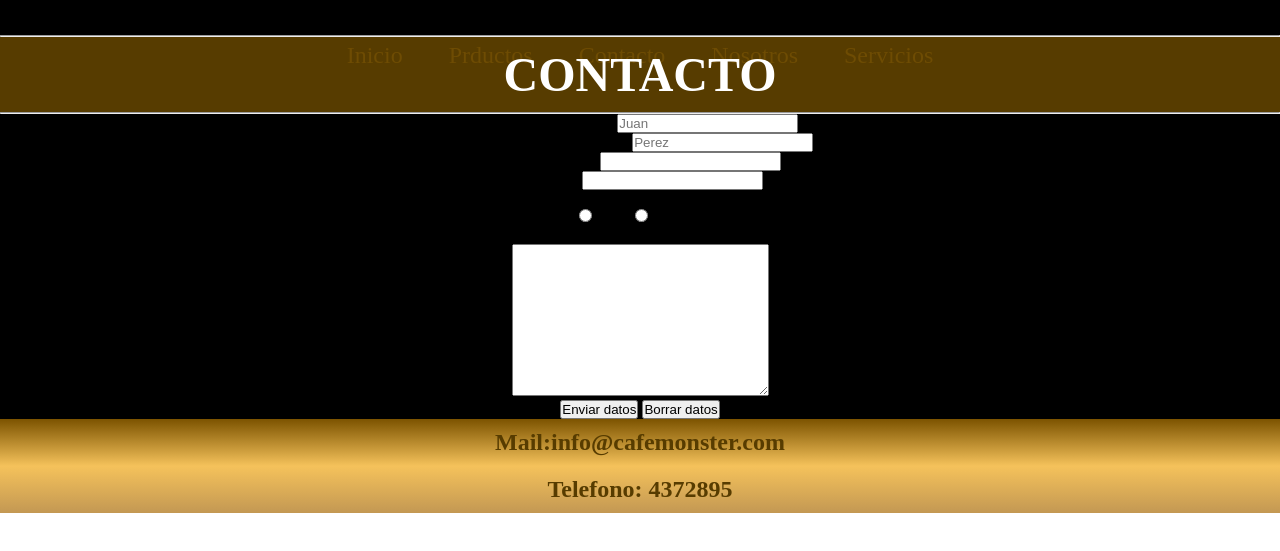
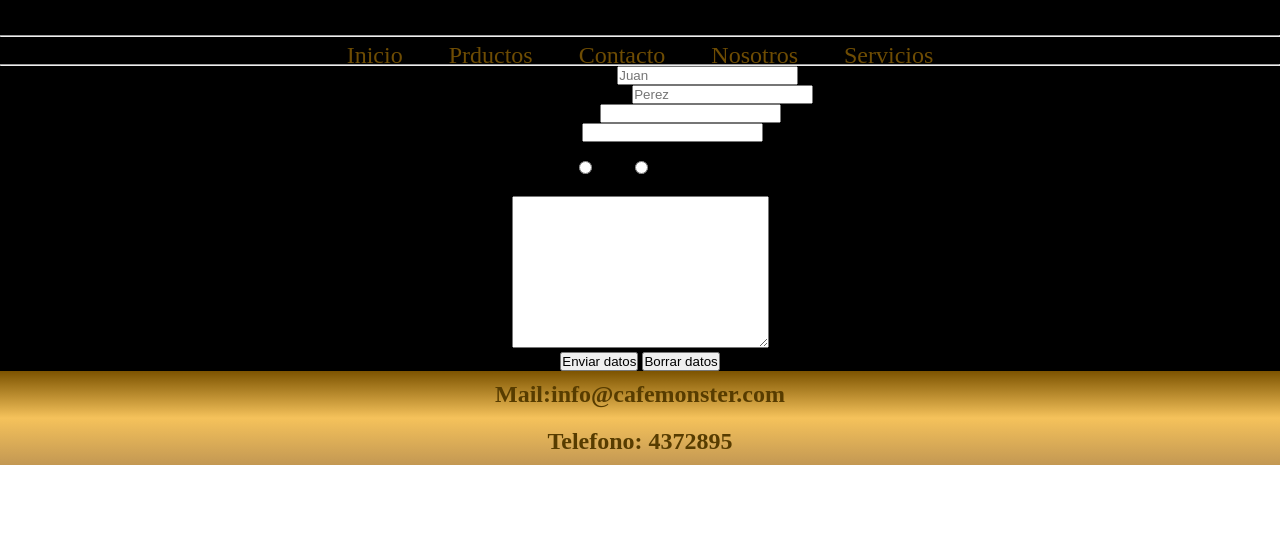
Before and after one commit to AgustinUbal/Pre-Entrega2, a plain HTML site: page paginas/contacto.html in a window 1280 px wide. Shown: the part 165-716 px from the top of the page. Drawn offline with Linux system fonts and the light colour scheme.

```diff
--- a/css/estilo.css
+++ b/css/estilo.css
@@ -53,18 +53,14 @@
     background: rgb(124,83,0);
     background: linear-gradient(180deg, rgba(124,83,0,1) 0%, rgba(245,194,91,1) 50%, rgba(195,152,83,1) 100%);
 }
+h2{
+    text-shadow: 0px 0px 5px black;
+}
 h4{
     font-size: 1.5rem;
     color: #573c00;
     text-align: center;
     padding: 10px;
-}
-h2{
-    font-size: 3rem;
-    color: white;
-    padding: 10px;
-    text-align: center;
-    background-color: #573c00;
 }
 a{
     color: #6e4c03;
```
Also changed, not shown: index.html (+3 -3 lines).
